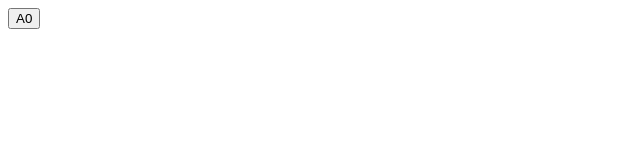
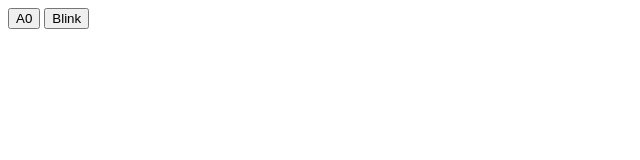
Before and after one commit to icheerus/WiFiControlPhotoresistorRelayLight, a plain HTML site: page MyApp/myapp.html in a window 1280 px wide. Shown: the whole page, without its empty margins (0-640 px from the left). Drawn offline with Linux system fonts and the light colour scheme.

Commit message:
http://192.168.43.242/blink

```diff
--- a/MyApp/myapp.html
+++ b/MyApp/myapp.html
@@ -16,11 +16,18 @@
             });
     }
 
+
+    function callBlink() {
+        fetch('http://192.168.43.242/blink')
+            .then(function (data){
+                console.log('ok');
+    });
+}
 </script>
 </head>
 <body>
-    <input type="button" value="A0"
-    onclick="getA0()">
+    <input type="button" value="A0" onclick="getA0()">
+    <input type="button" value="Blink" onclick="callBlink()">
 
 </body>
 </html>
```
